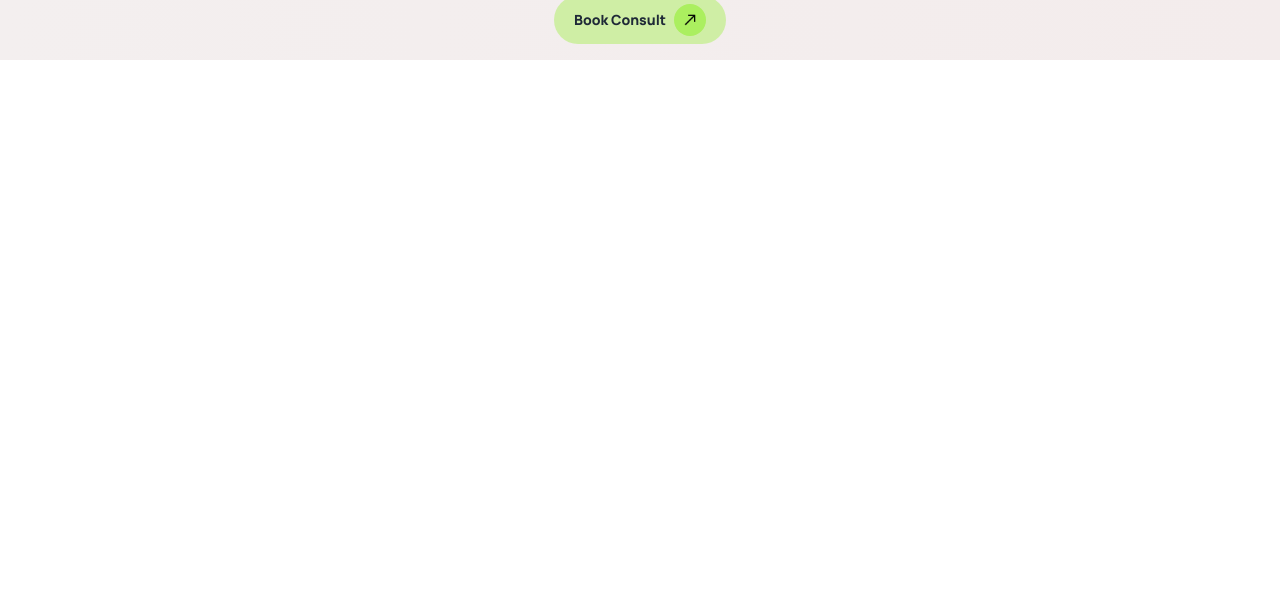
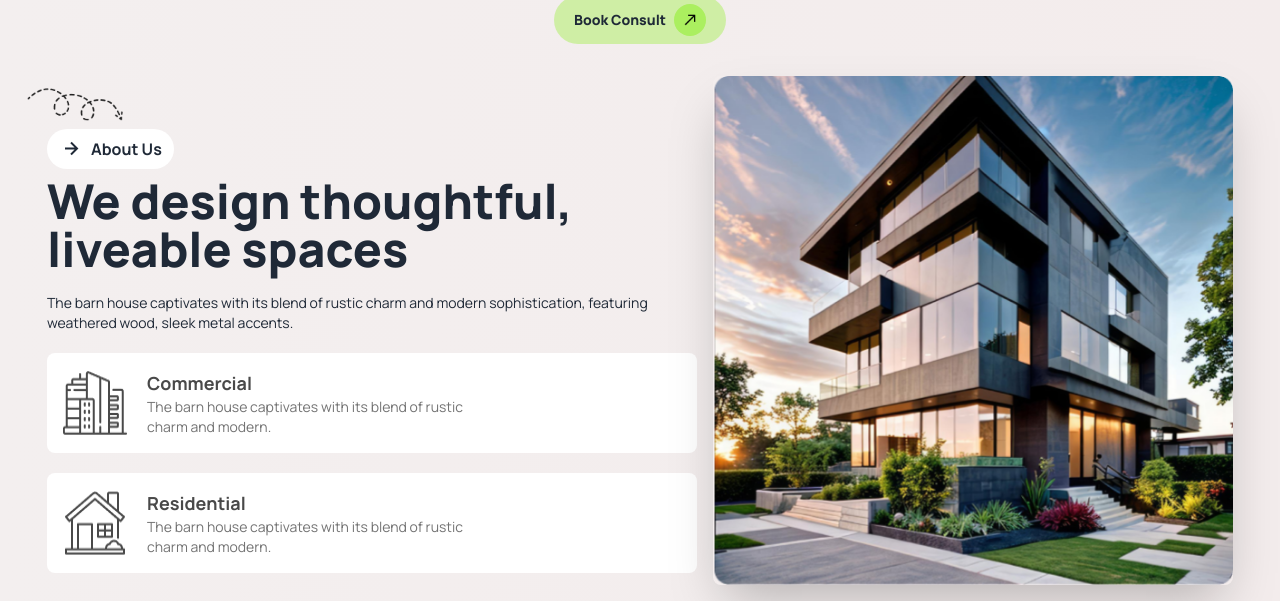
Before and after one commit to fajlerabbifahim/Architect-Website, a plain HTML site: page index.html in a window 1280 px wide. Shown: the part 577-1178 px from the top of the page. Before the commit the page ends 800 px from the top, so only its background shows below. Drawn offline with nearby package versions, Linux system fonts and the light colour scheme.

Commit message:
about section added

```diff
--- a/index.html
+++ b/index.html
@@ -73,11 +73,11 @@
                 ><i class="bx bx-cart text-2xl mr-3"></i
               ></a>
               <button
-                class="flex items-center bg-[#ABEF5F] py-2 px-5 font-extrabold text-sm rounded-full gap-2 hidden lg:inline-block lg:flex"
+                class="flex items-center bg-[#ABEF5F] py-2 px-3 font-extrabold text-sm rounded-full gap-2 hidden lg:inline-block lg:flex"
               >
                 <span>Book Consult</span>
                 <img
-                  class="bg-black w-8 rounded-full"
+                  class="bg-black w-6 rounded-full"
                   src="assets/arrow-white.png"
                   alt=""
                 />
@@ -147,7 +147,78 @@
         </div>
       </section>
     </header>
-    <main></main>
+
+    <main>
+      <!-- about section  -->
+      <section
+        class="container mx-auto bg-gradient-to-r from-[#f3efef] to-[#f3ecec]"
+      >
+        <div class="hero">
+          <div class="hero-content flex-col lg:flex-row-reverse">
+            <img
+              src="assets/Rectangle.png"
+              class="max-w-[300px] md:max-w-[400px] lg:max-w-[520px] rounded-lg shadow-2xl"
+            />
+            <div class="max-w-[650px]">
+              <img
+                class="-ml-5 mb-2 w-24"
+                src="assets/Vector.png"
+                alt="vector"
+              />
+
+              <button
+                class="bg-white rounded-full font-bold px-3 py-1 mb-2 flex items-center gap-2"
+              >
+                <i class="bx bx-right-arrow-alt text-2xl"></i>
+                About Us
+              </button>
+
+              <h1 class="text-5xl font-extrabold">
+                We design thoughtful, liveable spaces
+              </h1>
+              <p class="py-5 text-sm">
+                The barn house captivates with its blend of rustic charm and
+                modern sophistication, featuring weathered wood, sleek metal
+                accents.
+              </p>
+              <!-- about cards -->
+              <div>
+                <!-- first card  -->
+                <div class="flex gap-5 bg-white py-4 px-4 rounded-lg">
+                  <img
+                    src="assets/commercial.png"
+                    alt="commercial building vector"
+                  />
+                  <div>
+                    <h1 class="font-bold text-lg text-[#494949]">Commercial</h1>
+                    <p class="text-sm text-[#737373] max-w-80">
+                      The barn house captivates with its blend of rustic charm
+                      and modern.
+                    </p>
+                  </div>
+                </div>
+                <!-- Second card  -->
+                <div class="flex gap-5 bg-white py-4 px-4 rounded-lg mt-5">
+                  <img
+                    src="assets/residential.png"
+                    alt="commercial building vector"
+                  />
+                  <div>
+                    <h1 class="font-bold text-lg text-[#494949]">
+                      Residential
+                    </h1>
+                    <p class="text-sm text-[#737373] max-w-80">
+                      The barn house captivates with its blend of rustic charm
+                      and modern.
+                    </p>
+                  </div>
+                </div>
+              </div>
+            </div>
+          </div>
+        </div>
+      </section>
+    </main>
     <footer></footer>
   </body>
 </html>
```
